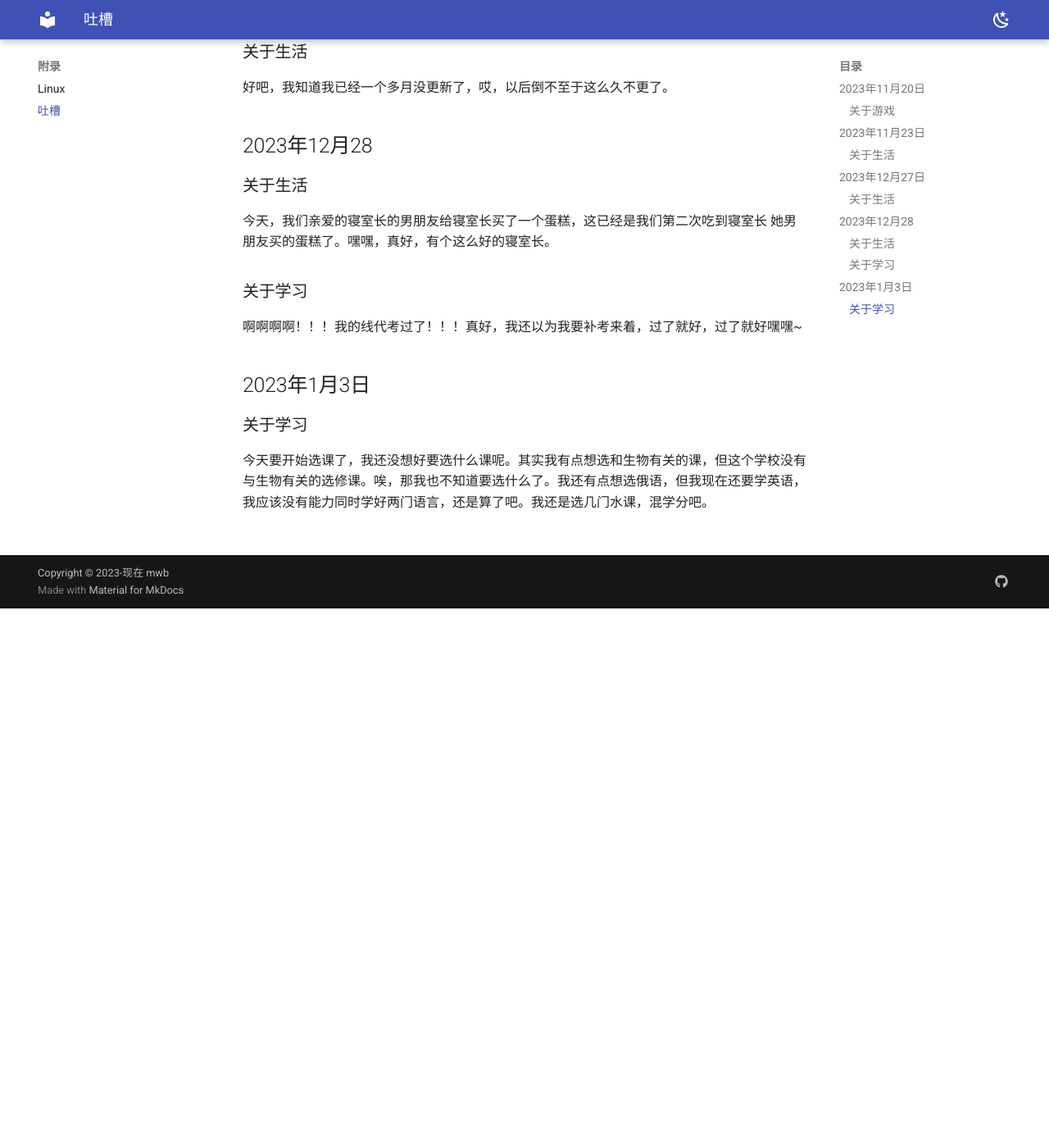
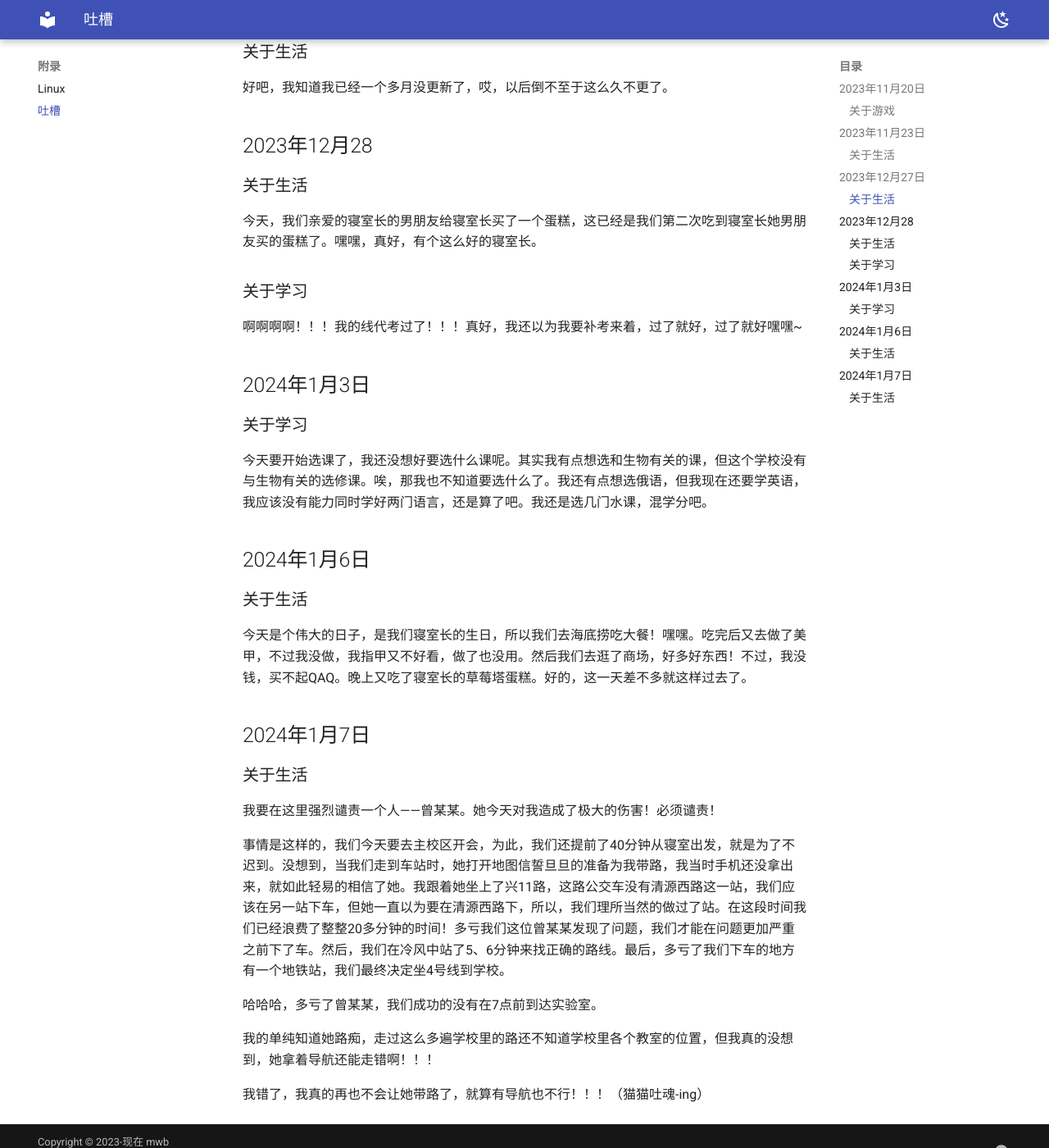
Before and after one commit to An-momomo/mo-blog, an MkDocs documentation site: the page built from docs/Linux/吐槽.md, in a window 1280 px wide and 1400 px high, scrolled down 658 px. Shown: the whole window at 82% size. Built offline with MkDocs 1.6.1 and Material for MkDocs 9.7.7, drawn with Linux system fonts in a browser that asks for light colours.

Commit message:
2024-01-07_21:59:46 update

```diff
--- a/docs/Linux/吐槽.md
+++ b/docs/Linux/吐槽.md
@@ -22,15 +22,34 @@
 
 ### 关于生活
 
-今天，我们亲爱的寝室长的男朋友给寝室长买了一个蛋糕，这已经是我们第二次吃到寝室长
-她男朋友买的蛋糕了。嘿嘿，真好，有个这么好的寝室长。
+今天，我们亲爱的寝室长的男朋友给寝室长买了一个蛋糕，这已经是我们第二次吃到寝室长她男朋友买的蛋糕了。嘿嘿，真好，有个这么好的寝室长。
 
 ### 关于学习
 
 啊啊啊啊！！！我的线代考过了！！！真好，我还以为我要补考来着，过了就好，过了就好嘿嘿~
 
-## 2023年1月3日
+## 2024年1月3日
 
 ### 关于学习
 
 今天要开始选课了，我还没想好要选什么课呢。其实我有点想选和生物有关的课，但这个学校没有与生物有关的选修课。唉，那我也不知道要选什么了。我还有点想选俄语，但我现在还要学英语，我应该没有能力同时学好两门语言，还是算了吧。我还是选几门水课，混学分吧。
+
+## 2024年1月6日
+
+### 关于生活
+
+今天是个伟大的日子，是我们寝室长的生日，所以我们去海底捞吃大餐！嘿嘿。吃完后又去做了美甲，不过我没做，我指甲又不好看，做了也没用。然后我们去逛了商场，好多好东西！不过，我没钱，买不起QAQ。晚上又吃了寝室长的草莓塔蛋糕。好的，这一天差不多就这样过去了。
+
+## 2024年1月7日
+
+### 关于生活
+
+我要在这里强烈谴责一个人——曾某某。她今天对我造成了极大的伤害！必须谴责！
+
+事情是这样的，我们今天要去主校区开会，为此，我们还提前了40分钟从寝室出发，就是为了不迟到。没想到，当我们走到车站时，她打开地图信誓旦旦的准备为我带路，我当时手机还没拿出来，就如此轻易的相信了她。我跟着她坐上了兴11路，这路公交车没有清源西路这一站，我们应该在另一站下车，但她一直以为要在清源西路下，所以，我们理所当然的做过了站。在这段时间我们已经浪费了整整20多分钟的时间！多亏我们这位曾某某发现了问题，我们才能在问题更加严重之前下了车。然后，我们在冷风中站了5、6分钟来找正确的路线。最后，多亏了我们下车的地方有一个地铁站，我们最终决定坐4号线到学校。
+
+哈哈哈，多亏了曾某某，我们成功的没有在7点前到达实验室。
+
+我的单纯知道她路痴，走过这么多遍学校里的路还不知道学校里各个教室的位置，但我真的没想到，她拿着导航还能走错啊！！！
+
+我错了，我真的再也不会让她带路了，就算有导航也不行！！！（猫猫吐魂-ing）
```
